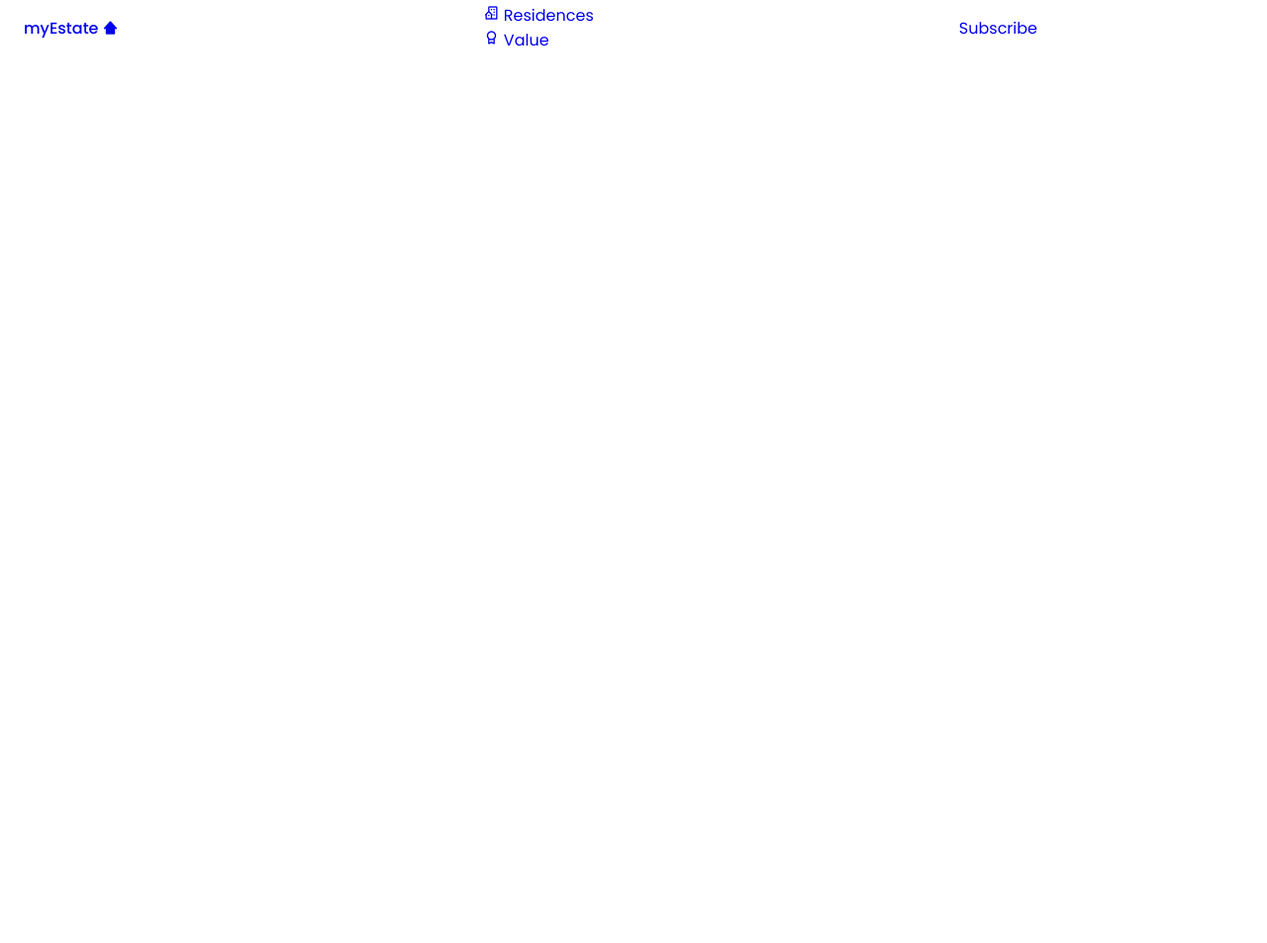
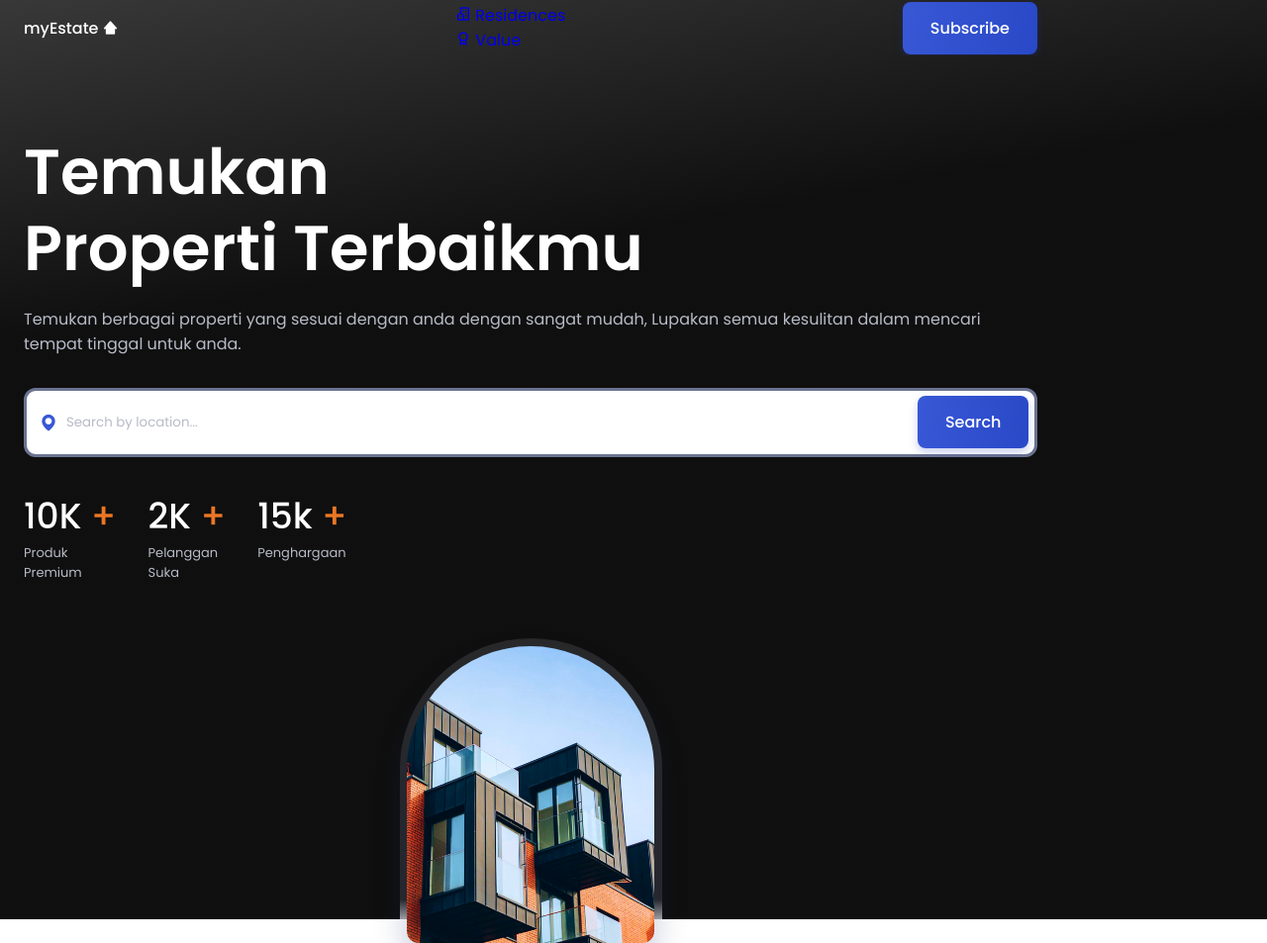
Before and after one commit to m-nashir/responsive-real-estate-website, a plain HTML site: page index.html in a window 1280 px wide. Shown: the whole page at 99% size. Before the commit the page ends 800 px from the top, so only its background shows below. Drawn offline with nearby package versions, Linux system fonts and the light colour scheme.

Commit message:
update main #banner

```diff
--- a/index.html
+++ b/index.html
@@ -48,6 +48,63 @@
         </nav>
     </header>
 
+    <main class="main" id="main">
+        <section class="home section">
+            <div class="home-container container grid">
+                <div class="home-data">
+                    <h1 class="home-title">
+                        Temukan <br> Properti Terbaikmu <br>
+                    </h1>
+                    <p class="home-desc">
+                        Temukan berbagai properti yang sesuai dengan anda dengan sangat mudah,
+                        Lupakan semua kesulitan dalam mencari tempat tinggal untuk anda.
+                    </p>
+
+                    <form action="" class="home-search">
+                        <i class="bx bxs-map"></i>
+                        <input type="search" placeholder="Search by location..." class="home-search-input">
+                        <button class="button">Search</button>
+                    </form>
+
+                    <div class="home-value">
+                        <div>
+                            <h1 class="home-value-number">
+                                10K <span>+</span>
+                            </h1>
+                            <span class="home-value-desc">
+                                Produk <br> Premium
+                            </span>
+                        </div>
+
+                        <div>
+                            <h1 class="home-value-number">
+                                2K <span>+</span>
+                            </h1>
+                            <span class="home-value-desc">
+                                Pelanggan <br> Suka
+                            </span>
+                        </div>
+
+                        <div>
+                            <h1 class="home-value-number">
+                                15k <span>+</span>
+                            </h1>
+                            <span class="home-value-desc">
+                                Penghargaan
+                            </span>
+                        </div>
+                    </div>
+                </div>
+
+                <div class="home-image">
+                    <div class="home-orbe"></div>
+                    <div class="home-img">
+                        <img src="/assets/home.jpg" alt="">
+                    </div>
+                </div>
+            </div>
+        </section>
+    </main>
 
 </body>
 </html>
--- a/style.css
+++ b/style.css
@@ -37,7 +37,6 @@
     scroll-behavior: smooth;
     outline: none;
     border: none;
-    overflow: hidden;
 }
 body{
     font: var(--normal-font-size);
@@ -75,7 +74,7 @@ img{
     font-size: var(--small-font-size);
     color: var(--second-color);
 }
-
+/*========= HEADER ==========*/
 .header{
     position: fixed;
     top: 0;
@@ -84,6 +83,7 @@ img{
     background-color: transparent;
     z-index: var(--z-fixed);
     transition: 0.4s;
+    overflow: hidden;
 }
 .nav{
     height: var(--header-height);
@@ -92,7 +92,7 @@ img{
     align-items: center;
 }
 .nav-logo{
-    /* color: #fff; */
+    color: #fff;
     display: inline-flex;
     align-items: center;
     column-gap: .25rem;
@@ -105,13 +105,123 @@ img{
 .nav-logo:hover{
     color: var(--first-color);
 }
+.button .nav-button {
+    display: none;
+}
+
+/*========= MAIN ==========*/
+.home {
+    background: linear-gradient(170deg,
+                hsl(0, 0%, 22%) 0%,
+                hsl(0, 0%, 6%) 30%);
+    padding-bottom: 0;
+}
+.home-container {
+    padding-top: 4rem;
+    row-gap: 3.5rem;
+}
+.home-title,
+.home-value-number {
+    color: #fff;
+}
+.home-title {
+    font-size: var(--biggest-font-size);
+    line-height: 120%;
+    margin-bottom: 1.25rem;
+}
+.home-desc{
+    color: var(--text-color-light);
+    margin-bottom: 2rem;
+}
+
+.home-search {
+    background-color: var(--body-color);
+    padding: 0.35rem 0.35rem 0.35rem 0.75rem;
+    display: flex;
+    align-items: center;
+    border-radius: .75rem;
+    border:3px solid var(--text-color);
+    margin-bottom: 2rem;
+}
+.home-search i {
+    font-size: 1.25rem;
+    color: var(--first-color);
+}
+.home-search input {
+     width: 90%;
+     background-color: var(--body-color);
+     color: var(--text-color);
+     margin: 0 .5rem;
+}
+.home-search input::placeholder {
+    color: var(--text-color-light)
+}
+.button{
+    display: inline-block;
+    background: linear-gradient(101deg,
+                hsl(228, 66%, 53%),
+                hsl(228, 66%, 47%));
+    color: #fff;
+    padding: 14px 28px;
+    border-radius:  0.5rem;
+    font-size: var(--normal-font-size);
+    font-weight: var(--font-medium);
+    box-shadow: 0 4px 8px hsla(228, 66%, 45%, .25);
+    transition: 0.3s;
+    cursor: pointer;
+}
+.button:hover{
+    box-shadow: 0 4px 12px hsla(228, 66%, 45%, .25);
+}
+
+.home-value{
+    display: flex;
+    column-gap: 2rem;
+}
+.home-value-number {
+    font-size: var(--h1-font-size);
+    font-weight: var(--font-medium);
+}
+.home-value-number span {
+    color: var(--second-color);
+}
+.home-value-desc {
+    display: flex;
+    color: var(--text-color-light);
+    font-size: var(--smaller-font-size);
+}
+.home-image {
+    position: relative;
+    display: flex;
+    justify-content: center;
+}
+.home-orbe {
+    width: 265px;
+    height: 284px;
+    background: linear-gradient(180deg,
+                hsl(0, 0%, 16%) 93%,
+                hsl(0, 0%, 67%) 100%);
+    border-radius: 135px 135px 0 0;
+}
+.home-img {
+    position: absolute;
+    width: 250px;
+    height: 300px;
+    overflow: hidden;
+    border-radius: 125px 125px 12px 12px;
+    display: inline-flex;
+    align-items: flex-end;
+    bottom: -1.5rem;
+    box-shadow: 0 16px 32px hsla(228, 66%, 25%, .25);
+}
+
+
 
 @media screen and (max-width: 1023px){
     .nav-menu{
         position: fixed;
         bottom: 2rem;
         background-color: var(--container-color);
-        box-shadow: 0 8px 24px hsla(228, 66%, 45%, .15);
         width: 90%;
         left: 0;
         right: 0;
```
